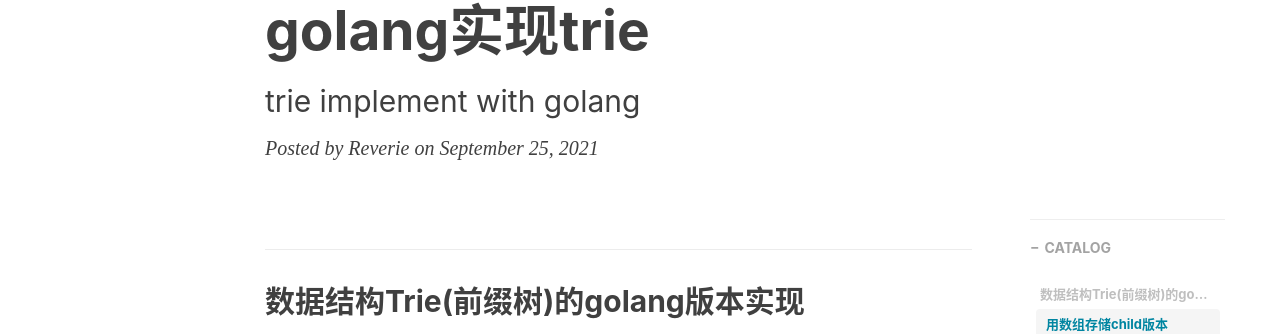
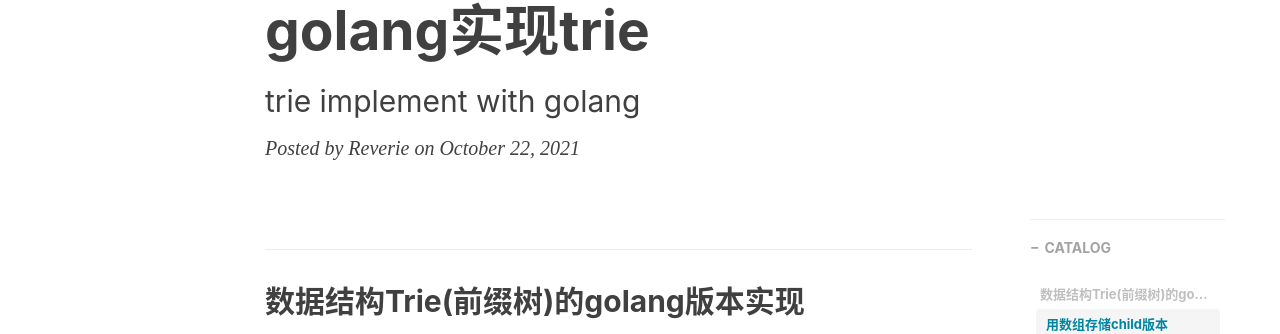
Before and after one commit to reverie-dev/IntroDrop.github.io, a Jekyll site: the page built from _posts/2021-10-22-trei-with-golang.md, in a window 1280 px wide and 900 px high. Shown: the part 134-468 px from the top of the window. Built offline with Jekyll 4.4.1, drawn with Linux system fonts in a browser that asks for light colours; nearby versions of some CDN libraries; comment, search, counter and statistics services are not loaded; some of the changed text lies outside the part shown.

Commit message:
更新date

```diff
--- a/_posts/2021-10-22-trei-with-golang.md
+++ b/_posts/2021-10-22-trei-with-golang.md
@@ -2,7 +2,7 @@
 layout:     post
 title:      "golang实现trie "
 subtitle:   "trie implement with golang"
-date:       2021-09-25 16:50:00
+date:       2021-10-22 15:28:00
 author:     "Reverie"
 catalog: false
 header-style: text
```
